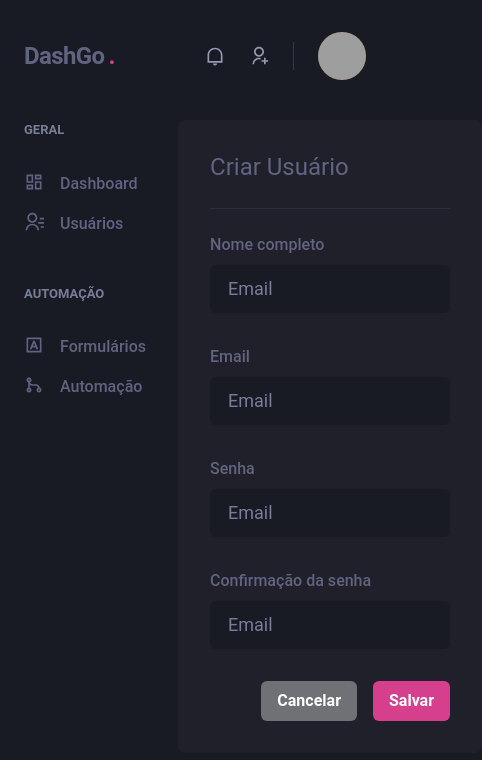
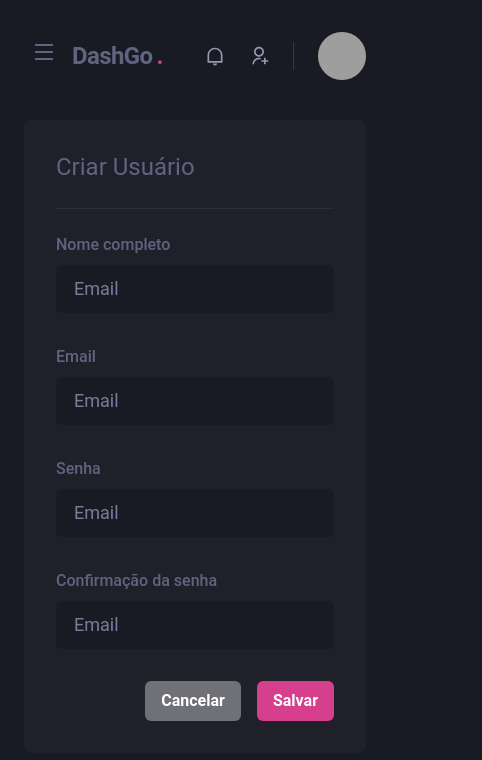
Before and after one commit to johneverton01/dashgo, a Next.js app: page /users/create in a window 390 px wide. Shown: the top 760 px of the page, 482 px wide, since content can reach past the window. Built offline with nearby package versions, Linux system fonts and the light colour scheme; grey boxes are pictures that could not be loaded.

Commit message:
responsive sidebar

```diff
--- a/package.json
+++ b/package.json
@@ -9,7 +9,7 @@
   },
   "dependencies": {
     "@chakra-ui/core": "^0.8.0",
-    "@chakra-ui/react": "^1.7.4",
+    "@chakra-ui/react": "1.7.3",
     "@emotion/react": "^11.7.1",
     "@emotion/styled": "^11.6.0",
     "apexcharts": "^3.33.0",
--- a/src/components/Header/index.tsx
+++ b/src/components/Header/index.tsx
@@ -1,10 +1,13 @@
-import { Flex, useBreakpointValue } from "@chakra-ui/react";
+import { Flex, Icon, IconButton, useBreakpointValue } from "@chakra-ui/react";
+import { RiMenuLine } from "react-icons/ri";
+import { useSidebarDrawer } from "../../contexts/SidebarDrawerContext";
 import { Logo } from "./Logo";
 import { NotificationsNav } from "./NotificationsNav";
 import { Profile } from './Profile';
 import { SearchBox } from "./SearchBox";
 
 export function Header() {
+	const { onOpen } = useSidebarDrawer();
 	const isWideVersion = useBreakpointValue({
 		base: false,
 		lg: true
@@ -21,6 +24,18 @@
 			px="6"
 			align="center"
 		>
+
+			{ !isWideVersion && (
+				<IconButton
+					aria-label="Open navigation"
+					icon={<Icon as={RiMenuLine} />}
+					fontSize="24"
+					variant="unstyled"
+					onClick={onOpen}
+					mr="2"
+				/>
+			)}
+
 			<Logo />
 
 			{ isWideVersion && <SearchBox /> }
--- /dev/null
+++ b/src/components/SideBar/SideBarNav.tsx
@@ -0,0 +1,24 @@
+import { Stack } from "@chakra-ui/react";
+import { RiContactsLine, RiDashboardLine, RiGitMergeLine, RiInputMethodLine } from "react-icons/ri";
+import { NavLink } from "./NavLink";
+import { NavSection } from "./NavSection";
+
+export function SideBarNav() {
+	return (
+		<Stack
+				spacing="12"
+				align="flex-start"
+			>
+				<NavSection title="GERAL">
+					<NavLink icon={RiDashboardLine}>Dashboard</NavLink>
+					<NavLink icon={RiContactsLine}>Usuários</NavLink>
+				</NavSection>
+
+				<NavSection title="AUTOMAÇÃO">
+					<NavLink icon={RiInputMethodLine}>Formulários</NavLink>
+					<NavLink icon={RiGitMergeLine}>Automação</NavLink>
+				</NavSection>
+
+			</Stack>
+	)
+}
--- a/src/components/SideBar/index.tsx
+++ b/src/components/SideBar/index.tsx
@@ -1,30 +1,40 @@
-import { Box, Stack } from "@chakra-ui/react";
-import { RiContactsLine, RiDashboardLine, RiGitMergeLine, RiInputMethodLine } from "react-icons/ri";
-import { NavLink } from "./NavLink";
-import { NavSection } from "./NavSection";
+import { Box, Drawer, DrawerBody, DrawerCloseButton, DrawerContent, DrawerHeader, DrawerOverlay, useBreakpointValue } from "@chakra-ui/react";
+import { useSidebarDrawer } from "../../contexts/SidebarDrawerContext";
+import { SideBarNav } from "./SideBarNav";
 
 export function Sidebar() {
+	const {isOpen, onClose} = useSidebarDrawer();
+	const isDrawerSidebar = useBreakpointValue({
+		base: true,
+		la: false,
+	});
+
+	if (isDrawerSidebar) {
+		return (
+			<Drawer isOpen={isOpen} placement="left" onClose={onClose}>
+				<DrawerOverlay>
+					<DrawerContent bg="gray.800" p="4">
+						<DrawerCloseButton mt="6" />
+						<DrawerHeader>Navegação</DrawerHeader>
+
+						<DrawerBody>
+							<SideBarNav />
+						</DrawerBody>
+
+					</DrawerContent>
+				</DrawerOverlay>
+			</Drawer>
+		)
+	}
+
+
 	return (
 		<Box
 			as="aside"
 			w="64"
 			mr="8"
 		>
-			<Stack
-				spacing="12"
-				align="flex-start"
-			>
-				<NavSection title="GERAL">
-					<NavLink icon={RiDashboardLine}>Dashboard</NavLink>
-					<NavLink icon={RiContactsLine}>Usuários</NavLink>
-				</NavSection>
-
-				<NavSection title="AUTOMAÇÃO">
-					<NavLink icon={RiInputMethodLine}>Formulários</NavLink>
-					<NavLink icon={RiGitMergeLine}>Automação</NavLink>
-				</NavSection>
-
-			</Stack>
+			<SideBarNav />
 		</Box>
 	);
 }
--- /dev/null
+++ b/src/contexts/SidebarDrawerContext.tsx
@@ -0,0 +1,26 @@
+import { useDisclosure, UseDisclosureReturn } from "@chakra-ui/react";
+import { createContext, useContext, useEffect } from "react";
+import { useRouter } from "next/router";
+
+import { SidebarDrawerProviderProps } from './interfaces'
+
+type SidebarDrawerContextDate = UseDisclosureReturn
+
+const SidebarDrawerContext = createContext({} as SidebarDrawerContextDate);
+
+
+export function SidebarDrawerProvider({ children }:SidebarDrawerProviderProps) {
+	const disclosure = useDisclosure();
+	const router = useRouter();
+
+	useEffect(() => {
+		disclosure.onClose();
+	}, [router.asPath]);
+	return (
+		<SidebarDrawerContext.Provider value={disclosure}>
+			{children}
+		</SidebarDrawerContext.Provider>
+	)
+}
+
+export const useSidebarDrawer = () => useContext(SidebarDrawerContext);
--- /dev/null
+++ b/src/contexts/interfaces.ts
@@ -0,0 +1,5 @@
+import { ReactNode } from "react";
+
+export interface SidebarDrawerProviderProps {
+	children: ReactNode;
+}
--- a/src/pages/_app.tsx
+++ b/src/pages/_app.tsx
@@ -1,11 +1,14 @@
 import { AppProps } from 'next/app';
 import { ChakraProvider } from '@chakra-ui/react';
 import { theme } from '../styles/theme';
+import { SidebarDrawerProvider } from '../contexts/SidebarDrawerContext';
 
 function MyApp({ Component, pageProps }: AppProps) {
   return (
     <ChakraProvider theme={theme}>
-      <Component {...pageProps} />
+      <SidebarDrawerProvider>
+        <Component {...pageProps} />
+      </SidebarDrawerProvider>
     </ChakraProvider>
   )
 }
```
Also changed, not shown: 1 other file (tests, documents, lock files or other folders).
